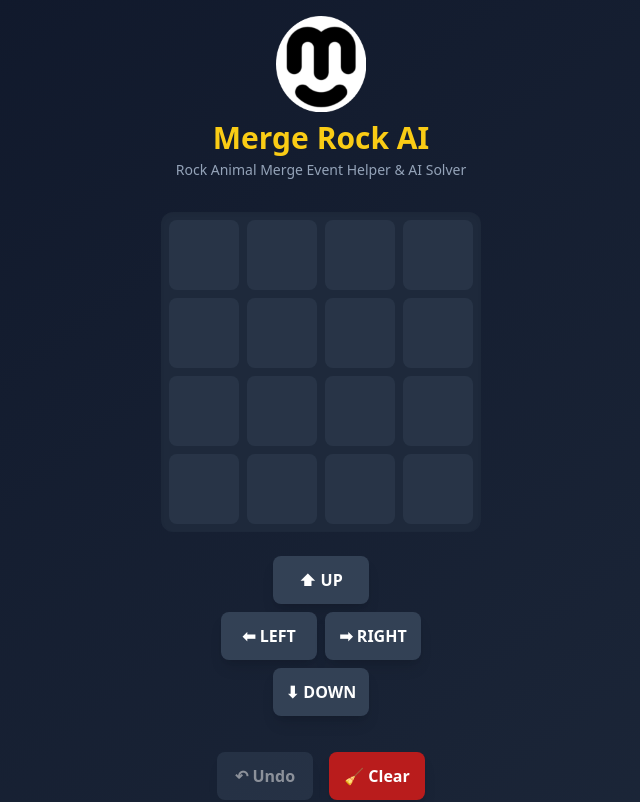
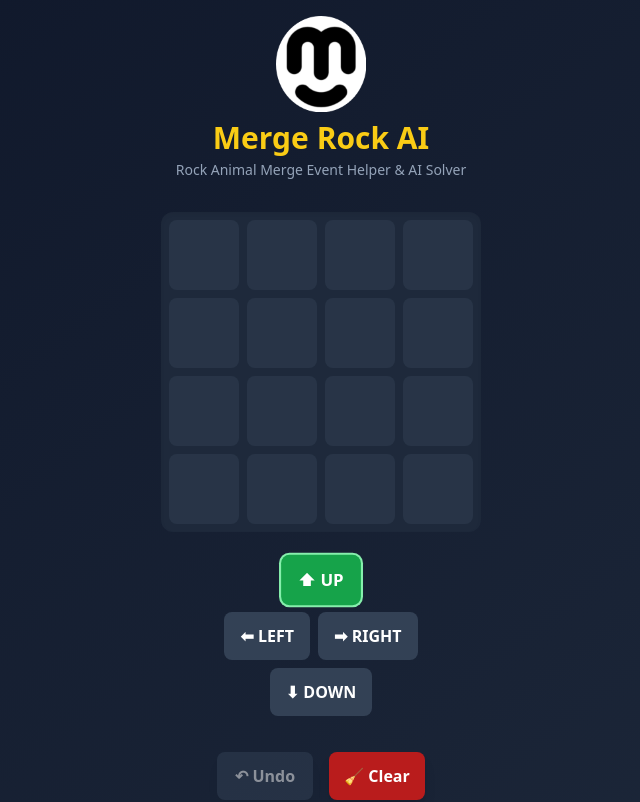
Before and after one commit to m-ragab-elsheikh/Merge-Rock-AI, a Next.js app: page / in a window 1280 px wide. Shown: the top 802 px of the page, without its empty margins (319-959 px from the left). Built offline with nearby package versions, Linux system fonts and the light colour scheme.

Commit message:
UI improvements and move analysis update

```diff
--- a/app/page.tsx
+++ b/app/page.tsx
@@ -133,7 +133,11 @@ setState({
 
   <button
     onClick={() => performMove("UP")}
-    className="bg-slate-700 hover:bg-slate-600 text-white w-24 py-3 rounded-lg font-semibold shadow-lg transition"
+    className={`${
+  solverResult?.bestMove === "UP"
+    ? "bg-green-600 ring-2 ring-green-300 scale-105"
+    : "bg-slate-700 hover:bg-slate-600"
+} text-white px-4 py-3 rounded-lg font-semibold transition-all`}
   >
     ⬆ UP
   </button>
@@ -141,14 +145,22 @@ setState({
   <div className="flex gap-2">
     <button
       onClick={() => performMove("LEFT")}
-      className="bg-slate-700 hover:bg-slate-600 text-white w-24 py-3 rounded-lg font-semibold shadow-lg transition"
+      className={`${
+  solverResult?.bestMove === "LEFT"
+    ? "bg-green-600 ring-2 ring-green-300 scale-105"
+    : "bg-slate-700 hover:bg-slate-600"
+} text-white px-4 py-3 rounded-lg font-semibold transition-all`}
     >
       ⬅ LEFT
     </button>
 
     <button
       onClick={() => performMove("RIGHT")}
-      className="bg-slate-700 hover:bg-slate-600 text-white w-24 py-3 rounded-lg font-semibold shadow-lg transition"
+      className={`${
+  solverResult?.bestMove === "RIGHT"
+    ? "bg-green-600 ring-2 ring-green-300 scale-105"
+    : "bg-slate-700 hover:bg-slate-600"
+} text-white px-4 py-3 rounded-lg font-semibold transition-all`}
     >
       ➡ RIGHT
     </button>
@@ -156,7 +168,12 @@ setState({
 
   <button
     onClick={() => performMove("DOWN")}
-    className="bg-slate-700 hover:bg-slate-600 text-white w-24 py-3 rounded-lg font-semibold shadow-lg transition"
+    className={`${
+  solverResult?.bestMove === "DOWN"
+    ? "bg-green-600 ring-2 ring-green-300 scale-105"
+    : "bg-slate-700 hover:bg-slate-600"
+} text-white px-4 py-3 rounded-lg font-semibold transition-all`}
+
   >
     ⬇ DOWN
   </button>
--- a/components/MoveRanking.tsx
+++ b/components/MoveRanking.tsx
@@ -16,15 +16,15 @@ export function MoveRanking({ result, onMoveClick }: MoveRankingProps) {
     );
   }
 
-  const best = result.bestMove;
 const maxScore = Math.max(
   ...result.rankings.map(r => r.score)
 );
   return (
     <div className="bg-slate-800 p-4 rounded-xl shadow-lg w-full max-w-xs mx-auto space-y-3">
       <div className="flex items-center justify-between">
-        <h3 className="text-white font-semibold text-sm">Best Move</h3>
-        <span className="text-yellow-400 font-bold text-lg">{best}</span>
+        <h3 className="text-white font-semibold text-sm">
+  Move Analysis
+</h3>
       </div>
       <div className="text-xs text-slate-400">
         Confidence: {result.confidence}%
@@ -56,7 +56,7 @@ const maxScore = Math.max(
   <button
     onClick={() => onMoveClick(mv.direction)}
     className={`w-full flex justify-between items-center px-3 py-2 rounded-lg text-sm font-medium transition-colors ${
-      mv.direction === best
+      mv.direction === result.bestMove
         ? "bg-green-600 text-white"
         : "bg-slate-700 text-slate-200 hover:bg-slate-600"
     }`}
```
